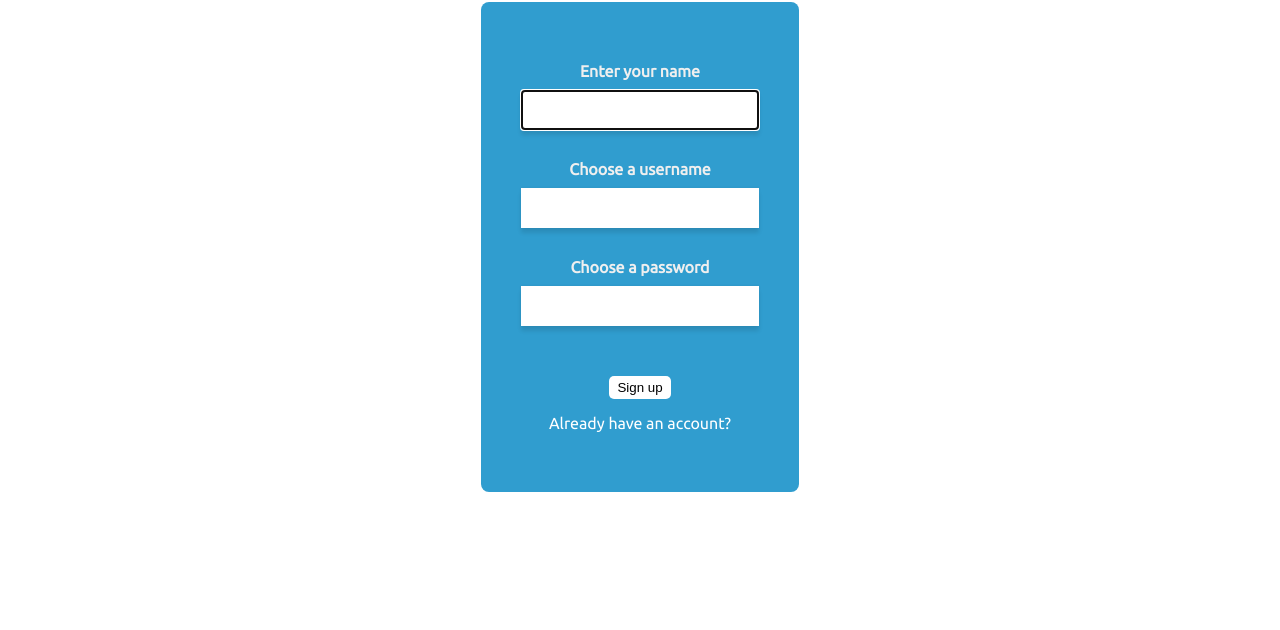
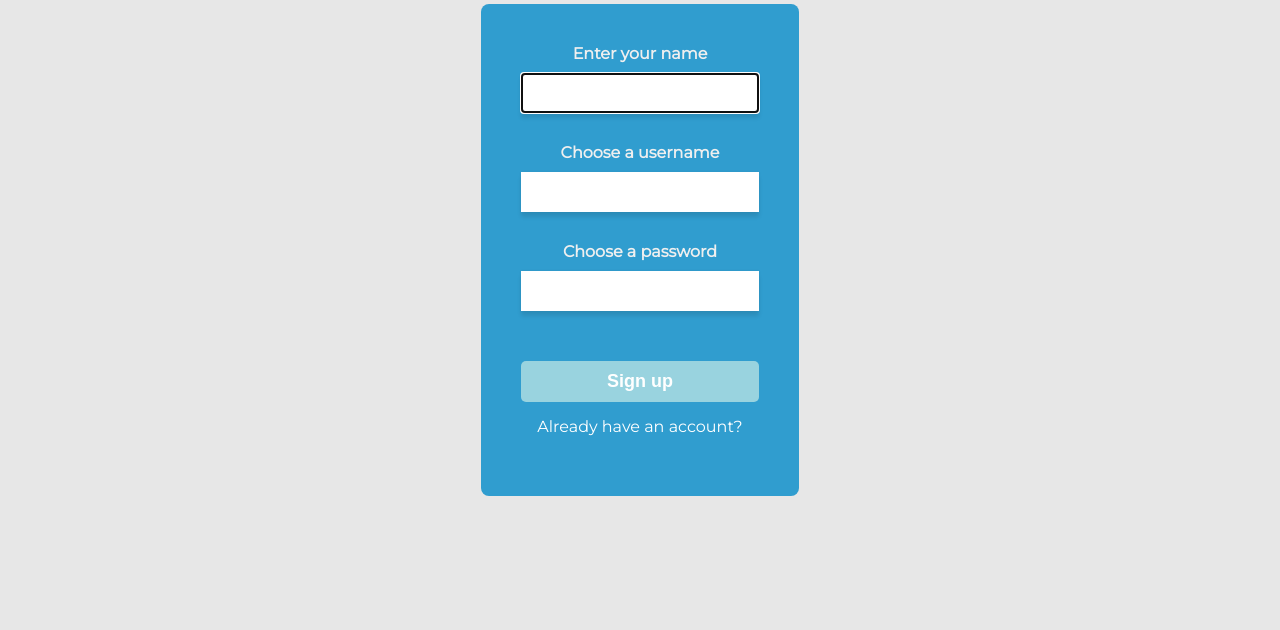
Before and after one commit to thinkful-ei-armadillo/spaced-repetition-client-jonathan-payman, a React app: page /register in a window 1280 px wide. Shown: the part 170-800 px from the top of the page. Built offline with nearby package versions, Linux system fonts and the light colour scheme; no server answers.

Commit message:
style fix

```diff
--- a/src/components/Button/Button.css
+++ b/src/components/Button/Button.css
@@ -1,12 +1,17 @@
 button {
+  width: 100%;
+  height: 41px;
+  font-size: 18px;
+  font-weight: bold;
+  background-color: #99d3df;
   border: none;
   padding: 4px 8px;
-  background-color:  white;
+  color: white;
   border-radius: 5px;
   display: inherit;
 }
 
 button:hover {
-  background-color: rgba(255,255,255,.75);
+  /*background-color: rgba(255, 255, 255, 0.75);*/
   cursor: pointer;
 }
--- a/src/components/Form/Form.css
+++ b/src/components/Form/Form.css
@@ -4,6 +4,7 @@ form {
   text-align: right;
   padding: 20px 40px;
   padding-bottom: 60px;
-  background-color: rgba(0, 0, 0, 0.15);
+  background-color: #309dcf;
+  color: #efefef;
   border-radius: 8px;
 }
--- a/src/components/LoginForm/LoginForm.css
+++ b/src/components/LoginForm/LoginForm.css
@@ -1,8 +1,3 @@
 section {
   text-align: center;
 }
-
-form {
-  display: flex;
-  flex-direction: column;
-}
--- a/src/components/LoginForm/LoginForm.js
+++ b/src/components/LoginForm/LoginForm.js
@@ -63,7 +63,9 @@ class LoginForm extends Component {
             required
           />
         </div>
-        <Button type="submit">Login</Button>
+        <footer className="form-footer">
+          <Button type="submit">Login</Button>
+        </footer>
       </form>
     );
   }
--- a/src/components/RegistrationForm/RegistrationForm.css
+++ b/src/components/RegistrationForm/RegistrationForm.css
@@ -1,17 +1,6 @@
 section {
   text-align: center;
   height: 90vh;
-}
-
-form {
-  display: inline-flex;
-  flex-direction: column;
-  text-align: right;
-  padding: 40px;
-  padding-bottom: 60px;
-  background-color: #309dcf;
-  color: #EFEFEF;
-  border-radius: 8px;
 }
 
 .form-item {
@@ -36,5 +25,5 @@ form {
 }
 
 .footer-link:hover {
-  color: rgba(255, 255, 255, 0.75)
+  color: rgba(255, 255, 255, 0.75);
 }
--- a/src/index.css
+++ b/src/index.css
@@ -1,13 +1,14 @@
-@import url('https://fonts.googleapis.com/css?family=Ubuntu');
+@import url('https://fonts.googleapis.com/css?family=Montserrat');
 
 * {
   box-sizing: border-box;
 }
 
 body {
+  background-color: #e7e7e7;
   margin: 0;
   padding: 0;
-  font-family: "Ubuntu", sans-serif;
+  font-family: 'Montserrat', sans-serif;
   -webkit-font-smoothing: antialiased;
   -moz-osx-font-smoothing: grayscale;
 }
```
